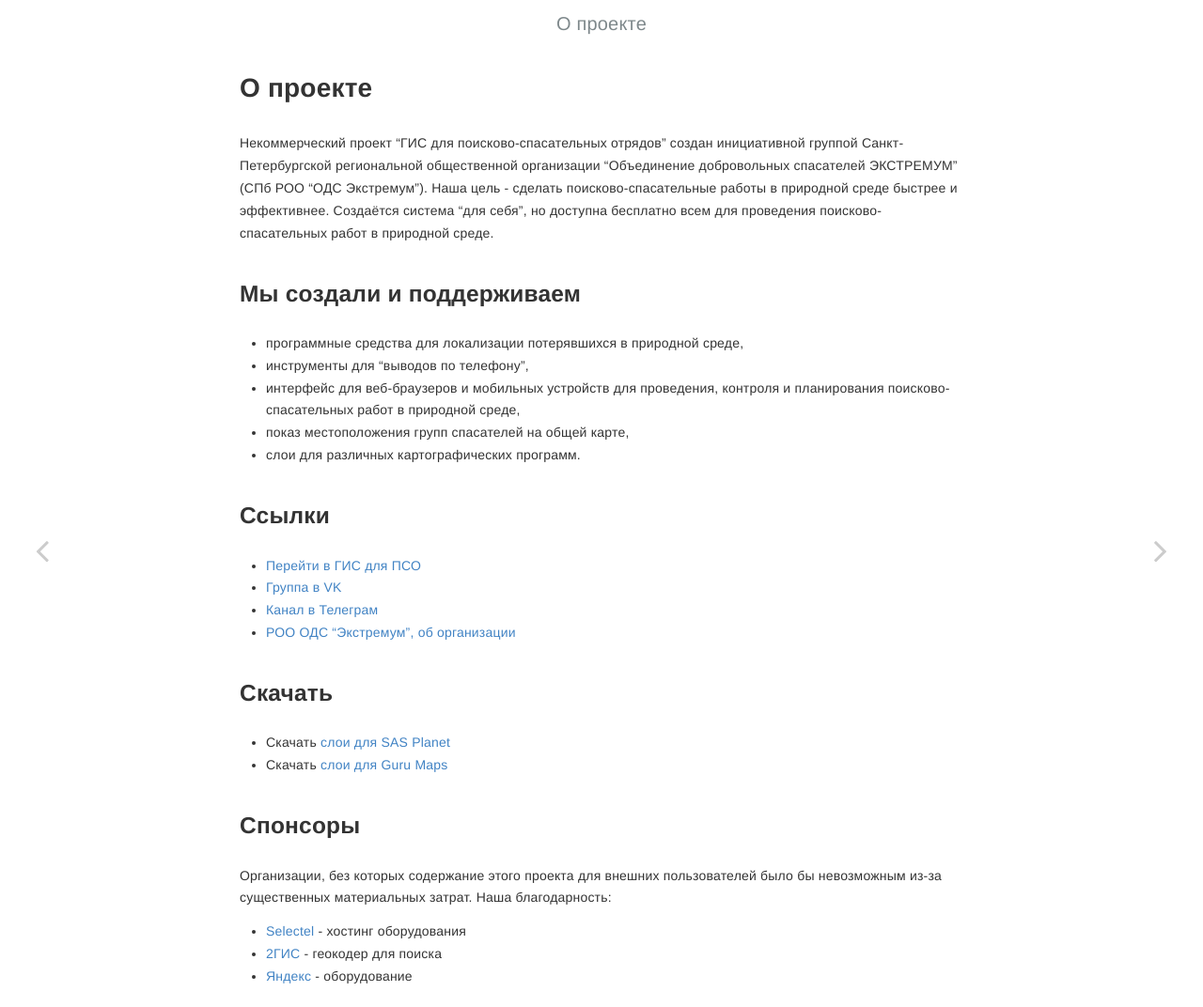
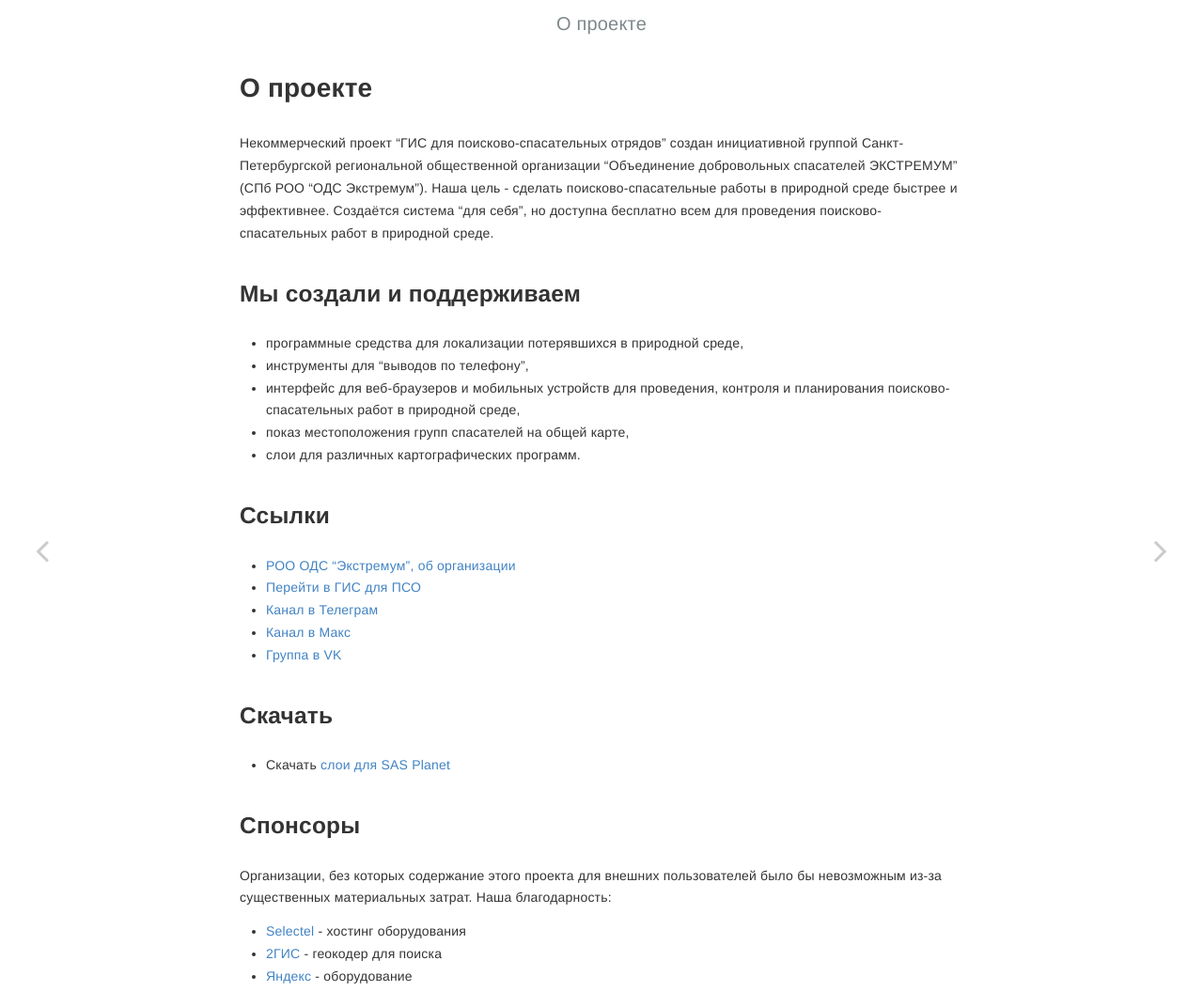
Before and after one commit to extremum-search-and-rescue/help.gis, a Jekyll site: the page built from _pages/about.md, in a window 1280 px wide. Shown: the whole page at 94% size. Built offline with Jekyll 4.4.1, drawn with Linux system fonts in a browser that asks for light colours.

Commit message:
Update about.md
Удаление нерабочей ссылки на скачку
Добавление чата в Макс, изменение порядка чатов

```diff
--- a/_pages/about.md
+++ b/_pages/about.md
@@ -17,14 +17,14 @@ redirect_from:
 - слои для различных картографических программ.
 
 ## Ссылки
+- [РОО ОДС "Экстремум", об организации](https://www.extremum.spb.ru/pages/2)
 - [Перейти в ГИС для ПСО](https://gis.extremum.org)
+- [Канал в Телеграм](https://t.me/extremum_sas)
+- [Канал в Макс](https://max.ru/join/sN7Uex4viO5UgkZF8fzPnNf-TYpu6GANw9lY0tPhJzk)
 - [Группа в VK](https://vk.com/gisextremum)
-- [Канал в Телеграм](https://t.me/extremum_sas)
-- [РОО ОДС "Экстремум", об организации](https://www.extremum.spb.ru/pages/2)
 
 ## Скачать
 - Скачать [слои для SAS Planet](https://github.com/extremum-search-and-rescue/sas-layers)
-- Скачать [слои для Guru Maps](https://github.com/extremum-search-and-rescue/gurumaps-layers)
 
 ## Спонсоры
 Организации, без которых содержание этого проекта для внешних пользователей было бы невозможным из-за существенных материальных затрат. Наша благодарность:
```
